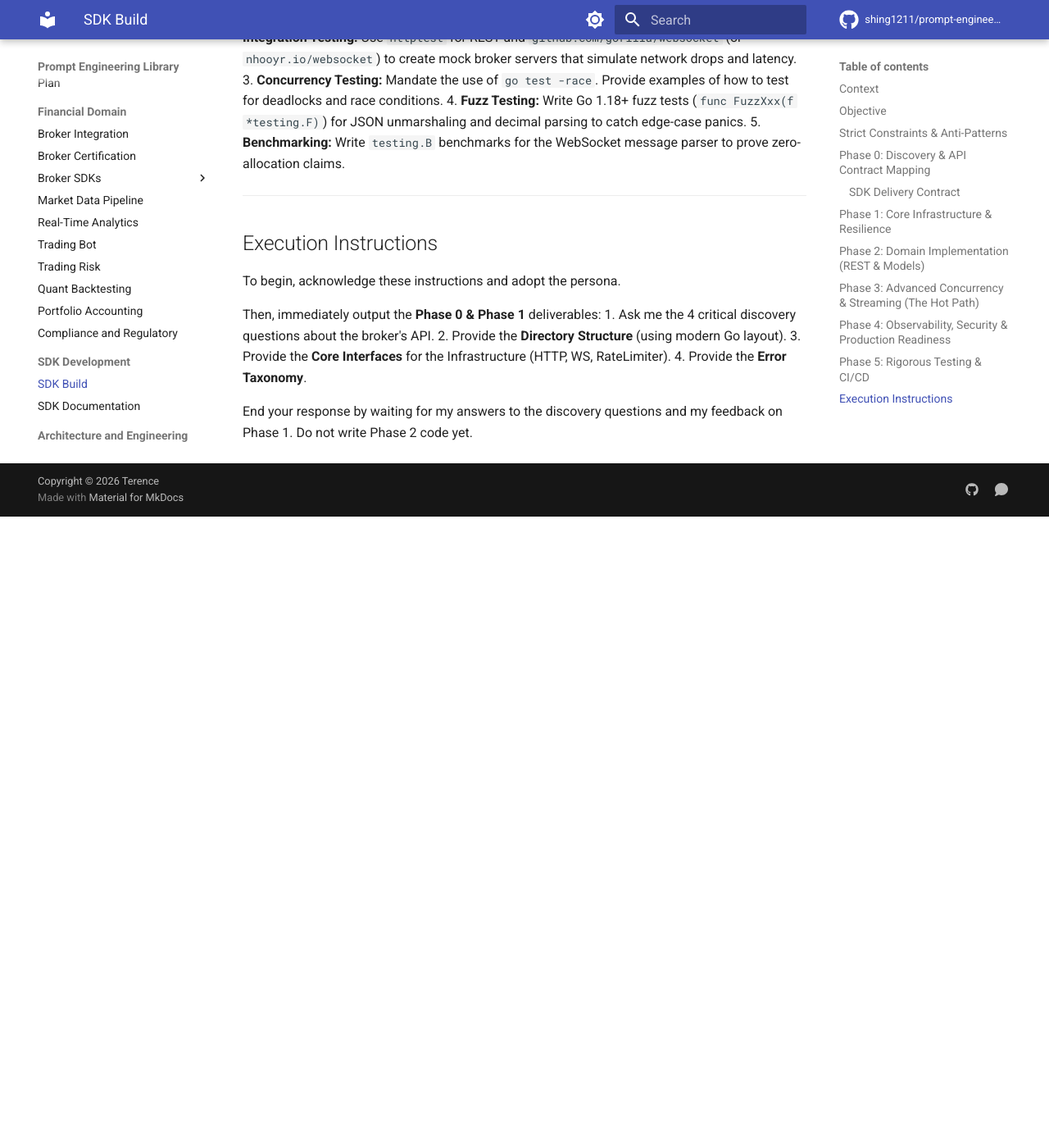
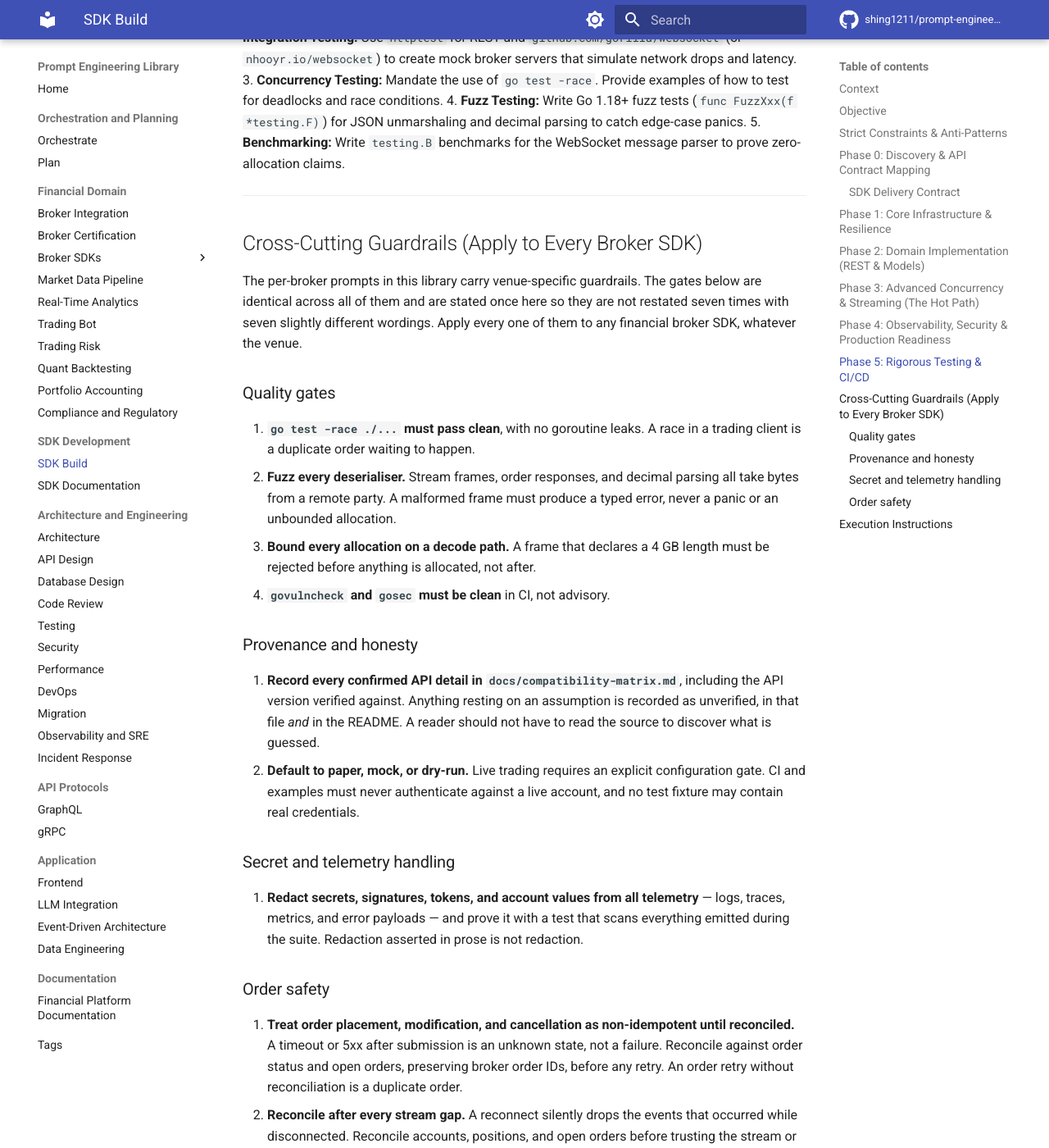
Before and after one commit to shing1211/prompt-engineering, an MkDocs documentation site: the page built from prompts/sdk-build.md, in a window 1280 px wide and 1400 px high, scrolled down 3500 px. Shown: the whole window at 82% size. Built offline with MkDocs 1.6.1 and Material for MkDocs 9.7.7, drawn with Linux system fonts in a browser that asks for light colours; comment, search, counter and statistics services are not loaded; before the commit the page ends 4130 px from its top, so only the background shows below that; some of the changed text lies outside the part shown.

Commit message:
docs(sdk-build): state the cross-cutting guardrails once, and fix MD029
Measured the repetition before moving anything: all seven broker prompts
independently carry the same seven items, standard quality gates, fuzz
targets, secret redaction, the compatibility matrix, the live-trading gate,
bounded allocation on decode paths, and order reconciliation. Seven
restatements drifting seven ways is worse than one authoritative statement
the others reference.

Adds a Cross-Cutting Guardrails section to sdk-build.md holding the ten
gates that are genuinely venue-independent, grouped as quality gates,
provenance, telemetry handling, and order safety. The per-broker prompts
keep their venue-specific guardrails, which is where the value is, and are
unchanged.

Two of the ten are not in any broker prompt today and are worth calling
out: bounding allocation before the allocation happens rather than after a
4 GB length field is read, and requiring the redaction claim to be proven
by a test that scans emitted telemetry, since redaction asserted in prose is
not redaction.

Also fixes MD029. The config override for ordered-list prefixing was lost
when the ruleset was rewritten earlier, and re-adding it with the wrong
style produced 5 false positives on the new section. The real issue is that
one continuous 1-10 list with subheadings reads as a single list, so the
lists are now per-section and restart at 1, matching the rest of the
library.

```diff
--- a/prompts/sdk-build.md
+++ b/prompts/sdk-build.md
@@ -100,6 +100,57 @@
 
 ---
 
+## Cross-Cutting Guardrails (Apply to Every Broker SDK)
+
+The per-broker prompts in this library carry venue-specific guardrails. The
+gates below are identical across all of them and are stated once here so they
+are not restated seven times with seven slightly different wordings. Apply
+every one of them to any financial broker SDK, whatever the venue.
+
+### Quality gates
+
+1. **`go test -race ./...` must pass clean**, with no goroutine leaks. A race
+   in a trading client is a duplicate order waiting to happen.
+2. **Fuzz every deserialiser.** Stream frames, order responses, and decimal
+   parsing all take bytes from a remote party. A malformed frame must produce
+   a typed error, never a panic or an unbounded allocation.
+3. **Bound every allocation on a decode path.** A frame that declares a
+   4 GB length must be rejected before anything is allocated, not after.
+4. **`govulncheck` and `gosec` must be clean** in CI, not advisory.
+
+### Provenance and honesty
+
+1. **Record every confirmed API detail in `docs/compatibility-matrix.md`**,
+   including the API version verified against. Anything resting on an
+   assumption is recorded as unverified, in that file *and* in the README.
+   A reader should not have to read the source to discover what is guessed.
+2. **Default to paper, mock, or dry-run.** Live trading requires an explicit
+   configuration gate. CI and examples must never authenticate against a
+   live account, and no test fixture may contain real credentials.
+
+### Secret and telemetry handling
+
+1. **Redact secrets, signatures, tokens, and account values from all
+   telemetry** — logs, traces, metrics, and error payloads — and prove it with
+   a test that scans everything emitted during the suite. Redaction asserted
+   in prose is not redaction.
+
+### Order safety
+
+1. **Treat order placement, modification, and cancellation as non-idempotent
+   until reconciled.** A timeout or 5xx after submission is an unknown state,
+   not a failure. Reconcile against order status and open orders, preserving
+   broker order IDs, before any retry. An order retry without reconciliation
+   is a duplicate order.
+2. **Reconcile after every stream gap.** A reconnect silently drops the events
+   that occurred while disconnected. Reconcile accounts, positions, and open
+   orders before trusting the stream or resubscribing.
+3. **Fail closed on account selection.** No default-account fallback. An
+   unspecified account must fail, never route to whichever account happens to
+   be first.
+
+---
+
 ## Execution Instructions
 To begin, acknowledge these instructions and adopt the persona.
 
```
Also changed, not shown: .markdownlint.yaml (+7 -0 lines).
